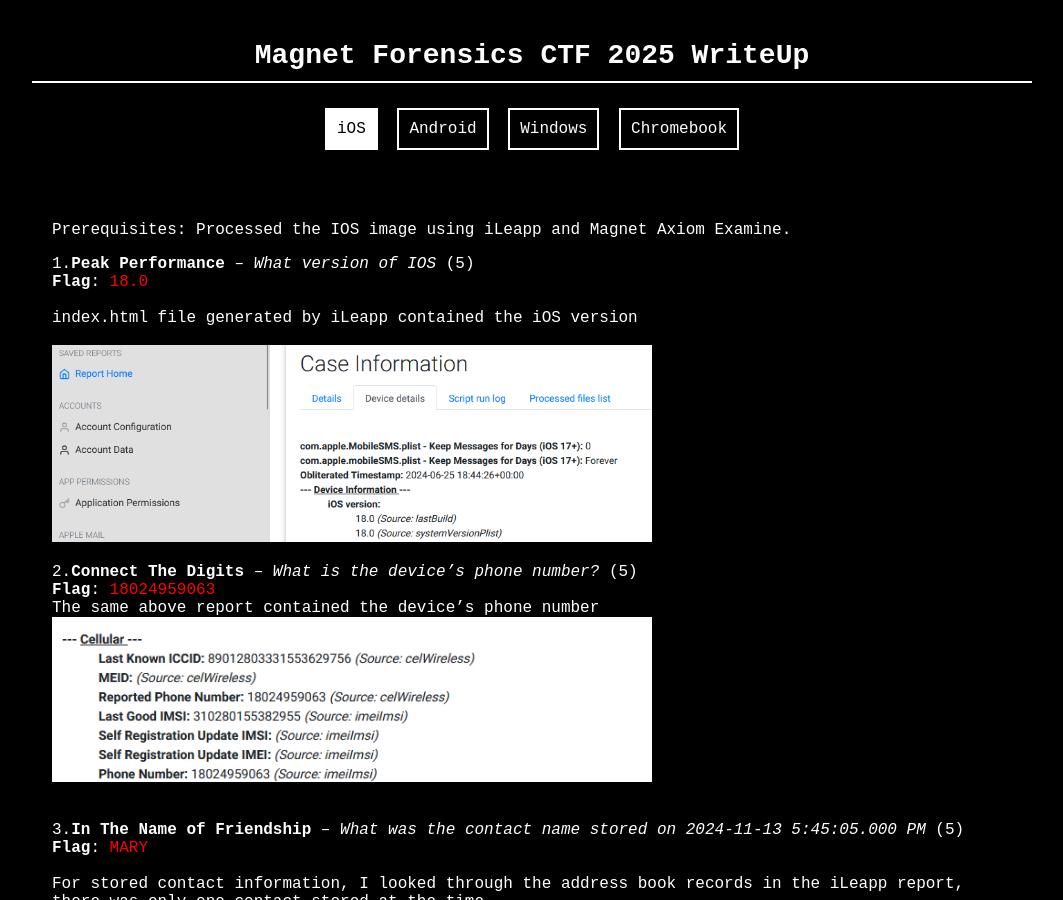
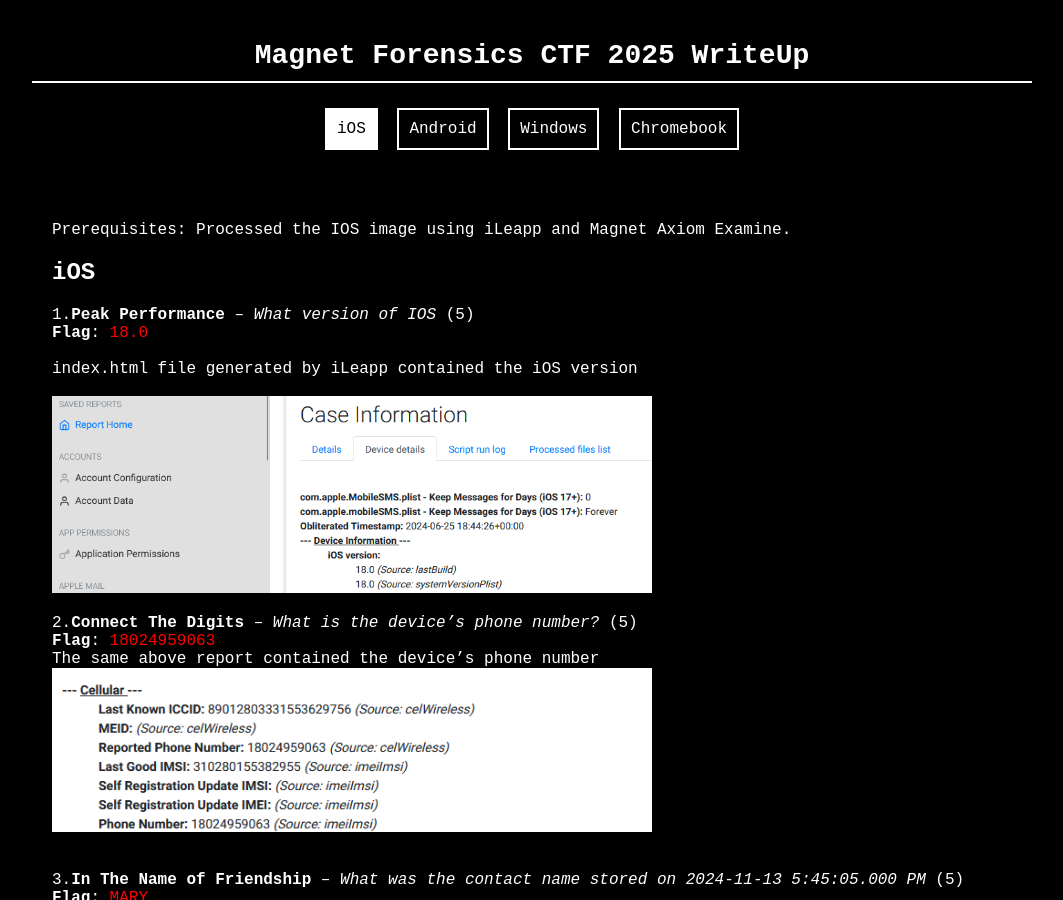
Before and after one commit to amulya-shanbhag/CTF-Writeup-2025, a Jekyll site: the page built from _mypages/ios.md, in a window 1280 px wide and 900 px high. Shown: the whole window, without its empty margins (108-1171 px from the left). Built offline with Jekyll 4.4.1, drawn with Linux system fonts in a browser that asks for light colours.

Commit message:
Update ios.md

```diff
--- a/_mypages/ios.md
+++ b/_mypages/ios.md
@@ -5,6 +5,8 @@
 
 Prerequisites:
 Processed the IOS image using iLeapp and Magnet Axiom Examine.
+
+<h2>iOS</h2>
 
 1.**Peak Performance** -- *What version of IOS* (5)<br/>
  **Flag**: <span style="color:red">18.0</span>
```
